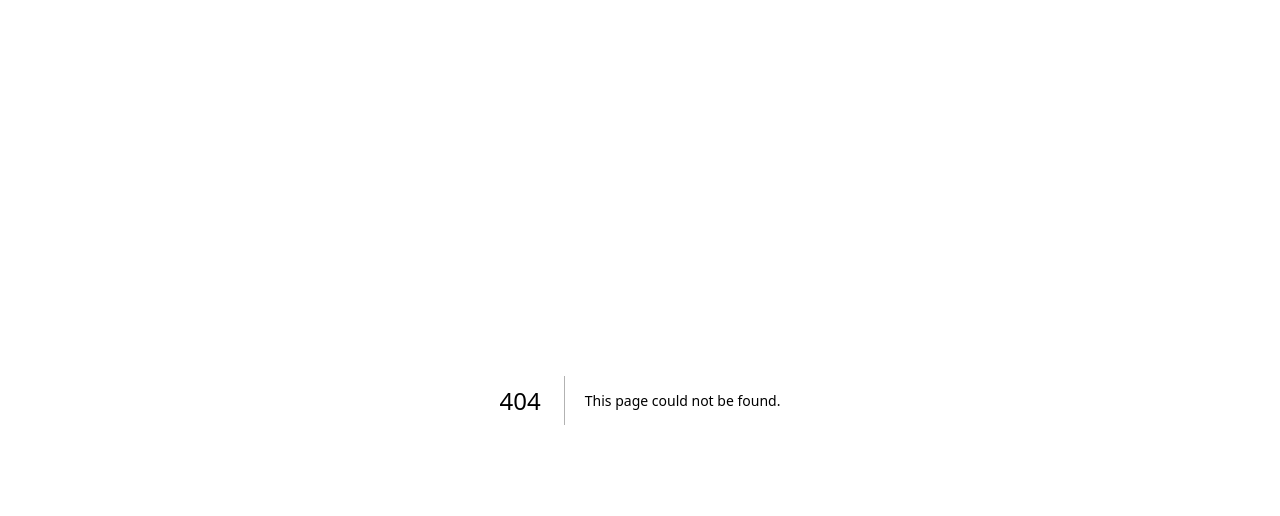
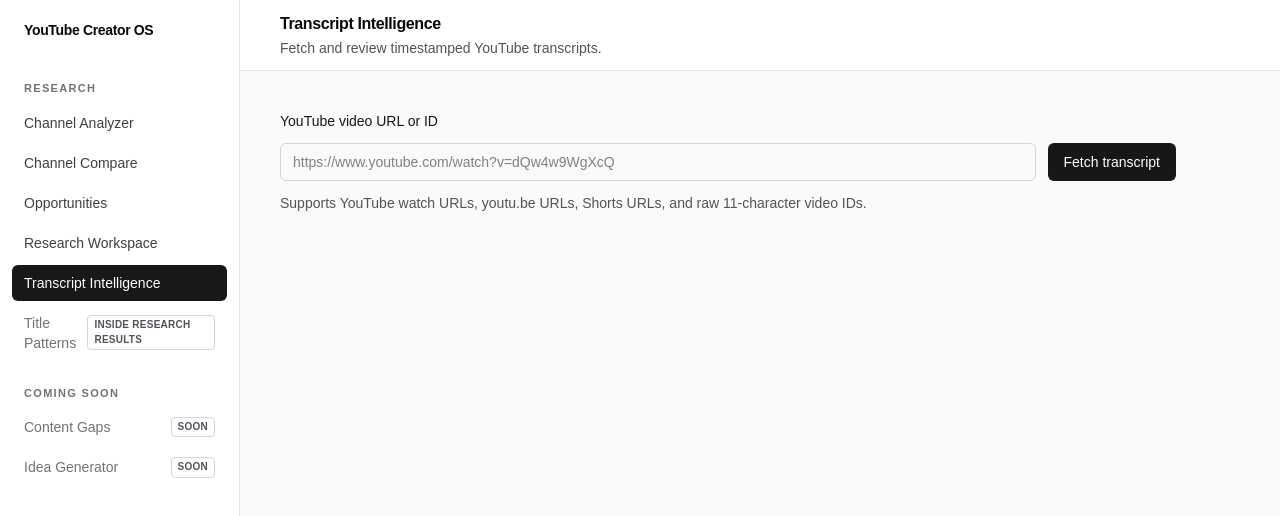
Before and after one commit to ldhoang2074-ai/youtube-creator-os, a Next.js app: page /transcript in a window 1280 px wide. Before the commit this address had no page. Shown: the top 516 px of the page. Built offline with nearby package versions, Linux system fonts and the light colour scheme.

Commit message:
feat(transcript): add transcript intelligence page

```diff
--- /dev/null
+++ b/app/transcript/page.tsx
@@ -0,0 +1,9 @@
+import { TranscriptIntelligenceClient } from "@/components/transcript/TranscriptIntelligenceClient";
+
+export default function TranscriptPage() {
+  return (
+    <div className="flex w-full max-w-4xl flex-col gap-6">
+      <TranscriptIntelligenceClient />
+    </div>
+  );
+}
--- a/components/app-shell/navigation.ts
+++ b/components/app-shell/navigation.ts
@@ -52,6 +52,14 @@
         description: "Save and revisit channel research sessions.",
       },
       {
+        label: "Transcript Intelligence",
+        href: "/transcript",
+        match: "prefix",
+        status: "available",
+        title: "Transcript Intelligence",
+        description: "Fetch and review timestamped YouTube transcripts.",
+      },
+      {
         label: "Title Patterns",
         status: "embedded",
         title: "Title Patterns",
@@ -62,12 +70,6 @@
   {
     label: "Coming soon",
     items: [
-      {
-        label: "Transcript Intelligence",
-        status: "coming-soon",
-        title: "Transcript Intelligence",
-        description: "Transcript research tools are planned for a later stage.",
-      },
       {
         label: "Content Gaps",
         status: "coming-soon",
--- /dev/null
+++ b/components/transcript/TranscriptIntelligenceClient.tsx
@@ -0,0 +1,266 @@
+"use client";
+
+import { useEffect, useRef, useState, type FormEvent } from "react";
+
+import { isApiErrorBody } from "@/lib/http/api-error";
+import type {
+  TranscriptDocument,
+  TranscriptGenerationKind,
+  TranscriptSegment,
+} from "@/lib/transcript/types";
+import { TranscriptSegmentList } from "./TranscriptSegmentList";
+
+type Status = "idle" | "loading" | "success" | "empty" | "error";
+
+const GENERATION_KINDS: readonly TranscriptGenerationKind[] = [
+  "manual",
+  "auto-generated",
+  "unknown",
+];
+
+function isRecord(value: unknown): value is Record<string, unknown> {
+  return typeof value === "object" && value !== null;
+}
+
+function isNonNegativeFiniteNumber(value: unknown): value is number {
+  return typeof value === "number" && Number.isFinite(value) && value >= 0;
+}
+
+function isTranscriptSegment(value: unknown): value is TranscriptSegment {
+  return (
+    isRecord(value) &&
+    isNonNegativeFiniteNumber(value.index) &&
+    isNonNegativeFiniteNumber(value.startSeconds) &&
+    isNonNegativeFiniteNumber(value.durationSeconds) &&
+    typeof value.text === "string"
+  );
+}
+
+function isTranscriptDocument(value: unknown): value is TranscriptDocument {
+  return (
+    isRecord(value) &&
+    typeof value.videoId === "string" &&
+    typeof value.languageCode === "string" &&
+    value.source === "youtube-captions" &&
+    typeof value.generationKind === "string" &&
+    GENERATION_KINDS.some(
+      (generationKind) => generationKind === value.generationKind,
+    ) &&
+    Array.isArray(value.segments) &&
+    value.segments.every(isTranscriptSegment)
+  );
+}
+
+function isTranscriptSuccessBody(
+  value: unknown,
+): value is { readonly transcript: TranscriptDocument } {
+  return isRecord(value) && isTranscriptDocument(value.transcript);
+}
+
+function getSafeApiError(
+  value: unknown,
+): { readonly code: string; readonly message: string } | null {
+  if (!isApiErrorBody(value)) {
+    return null;
+  }
+
+  const error = value.error;
+  if (
+    typeof error !== "object" ||
+    error === null ||
+    typeof error.code !== "string" ||
+    typeof error.message !== "string"
+  ) {
+    return null;
+  }
+
+  return { code: error.code, message: error.message };
+}
+
+export function TranscriptIntelligenceClient() {
+  const [input, setInput] = useState("");
+  const [status, setStatus] = useState<Status>("idle");
+  const [transcript, setTranscript] = useState<TranscriptDocument | null>(null);
+  const [feedbackMessage, setFeedbackMessage] = useState<string | null>(null);
+  const [emptyHeading, setEmptyHeading] = useState<string | null>(null);
+  const errorRef = useRef<HTMLDivElement>(null);
+  const emptyRef = useRef<HTMLDivElement>(null);
+  const resultRef = useRef<HTMLDivElement>(null);
+
+  useEffect(() => {
+    if (status === "error") {
+      errorRef.current?.focus();
+    } else if (status === "empty") {
+      emptyRef.current?.focus();
+    } else if (status === "success") {
+      resultRef.current?.focus();
+    }
+  }, [status]);
+
+  async function handleSubmit(event: FormEvent<HTMLFormElement>) {
+    event.preventDefault();
+    if (status === "loading") {
+      return;
+    }
+
+    const trimmedInput = input.trim();
+    if (trimmedInput.length === 0) {
+      setTranscript(null);
+      setEmptyHeading(null);
+      setStatus("error");
+      setFeedbackMessage("Enter a YouTube URL or video ID.");
+      return;
+    }
+
+    setStatus("loading");
+    setTranscript(null);
+    setFeedbackMessage(null);
+    setEmptyHeading(null);
+
+    let response: Response;
+    try {
+      response = await fetch("/api/transcript", {
+        method: "POST",
+        headers: { "content-type": "application/json" },
+        body: JSON.stringify({ input: trimmedInput }),
+      });
+    } catch {
+      setStatus("error");
+      setTranscript(null);
+      setEmptyHeading(null);
+      setFeedbackMessage("Could not reach the server. Please try again.");
+      return;
+    }
+
+    let json: unknown;
+    try {
+      json = await response.json();
+    } catch {
+      setStatus("error");
+      setTranscript(null);
+      setEmptyHeading(null);
+      setFeedbackMessage("The server returned an invalid response.");
+      return;
+    }
+
+    if (!response.ok) {
+      const apiError = getSafeApiError(json);
+      if (apiError === null) {
+        setStatus("error");
+        setTranscript(null);
+        setEmptyHeading(null);
+        setFeedbackMessage("Something went wrong while fetching this transcript.");
+        return;
+      }
+
+      setTranscript(null);
+      setFeedbackMessage(apiError.message);
+
+      if (apiError.code === "TRANSCRIPT_NOT_FOUND") {
+        setStatus("empty");
+        setEmptyHeading("No transcript found");
+        return;
+      }
+
+      if (apiError.code === "TRANSCRIPT_UNAVAILABLE") {
+        setStatus("empty");
+        setEmptyHeading("Transcript unavailable");
+        return;
+      }
+
+      setStatus("error");
+      setEmptyHeading(null);
+      return;
+    }
+
+    if (!isTranscriptSuccessBody(json)) {
+      setStatus("error");
+      setTranscript(null);
+      setEmptyHeading(null);
+      setFeedbackMessage("The server returned an invalid transcript response.");
+      return;
+    }
+
+    setTranscript(json.transcript);
+    setStatus("success");
+    setFeedbackMessage(null);
+    setEmptyHeading(null);
+  }
+
+  return (
+    <div className="flex flex-col gap-6">
+      <form onSubmit={handleSubmit} className="flex flex-col gap-3">
+        <label
+          htmlFor="transcript-input"
+          className="text-sm font-medium text-zinc-900 dark:text-zinc-100"
+        >
+          YouTube video URL or ID
+        </label>
+        <div className="flex flex-col gap-3 sm:flex-row">
+          <input
+            id="transcript-input"
+            type="text"
+            value={input}
+            onChange={(event) => setInput(event.target.value)}
+            placeholder="https://www.youtube.com/watch?v=dQw4w9WgXcQ"
+            disabled={status === "loading"}
+            aria-describedby="transcript-input-help"
+            className="min-w-0 flex-1 rounded-md border border-zinc-300 px-3 py-2 text-sm outline-none focus:border-zinc-500 focus:ring-2 focus:ring-zinc-300 disabled:opacity-50 dark:border-zinc-700 dark:bg-zinc-900 dark:focus:border-zinc-500 dark:focus:ring-zinc-700"
+          />
+          <button
+            type="submit"
+            disabled={status === "loading"}
+            className="rounded-md bg-foreground px-4 py-2 text-sm font-medium text-background transition-colors hover:bg-[#383838] disabled:opacity-50 dark:hover:bg-[#ccc]"
+          >
+            {status === "loading" ? "Fetching transcript..." : "Fetch transcript"}
+          </button>
+        </div>
+        <p id="transcript-input-help" className="text-sm text-zinc-600 dark:text-zinc-400">
+          Supports YouTube watch URLs, youtu.be URLs, Shorts URLs, and raw 11-character video IDs.
+        </p>
+      </form>
+
+      {status === "loading" ? (
+        <p role="status" aria-live="polite" className="text-sm text-zinc-600 dark:text-zinc-300">
+          Fetching transcript...
+        </p>
+      ) : null}
+
+      {status === "error" && feedbackMessage ? (
+        <div
+          ref={errorRef}
+          role="alert"
+          tabIndex={-1}
+          className="rounded-md bg-red-50 px-4 py-3 text-sm text-red-700 outline-none focus:ring-2 focus:ring-red-400 dark:bg-red-900/20 dark:text-red-300"
+        >
+          {feedbackMessage}
+        </div>
+      ) : null}
+
+      {status === "empty" && emptyHeading && feedbackMessage ? (
+        <div
+          ref={emptyRef}
+          role="status"
+          aria-live="polite"
+          tabIndex={-1}
+          className="rounded-md border border-zinc-200 bg-zinc-50 px-4 py-5 outline-none focus:ring-2 focus:ring-zinc-400 dark:border-zinc-800 dark:bg-zinc-900/50"
+        >
+          <h2 className="font-semibold text-zinc-950 dark:text-zinc-50">{emptyHeading}</h2>
+          <p className="mt-1 text-sm text-zinc-600 dark:text-zinc-300">{feedbackMessage}</p>
+        </div>
+      ) : null}
+
+      {status === "success" && transcript ? (
+        <div
+          ref={resultRef}
+          role="region"
+          aria-label="Transcript result"
+          tabIndex={-1}
+          className="outline-none focus:ring-2 focus:ring-zinc-400"
+        >
+          <TranscriptSegmentList transcript={transcript} />
+        </div>
+      ) : null}
+    </div>
+  );
+}
```
Also changed, not shown: 2 other files (tests, documents, lock files or other folders).
